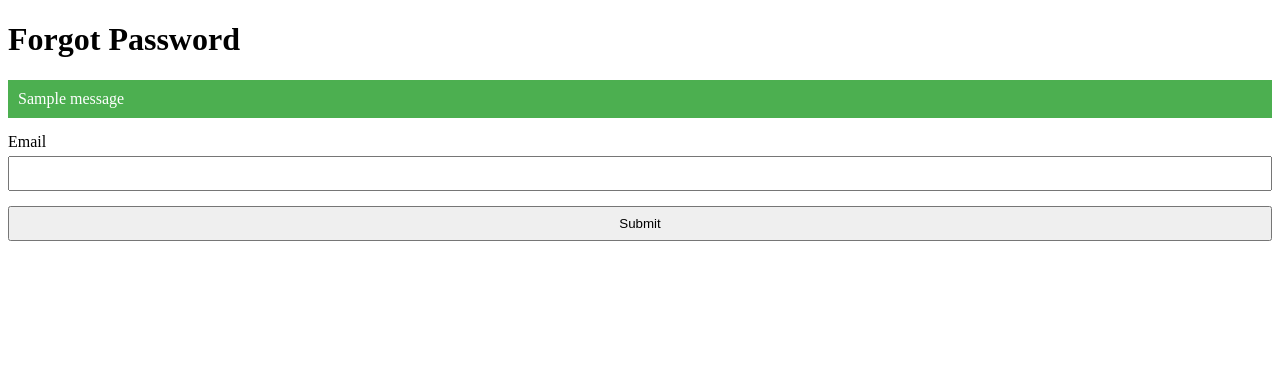
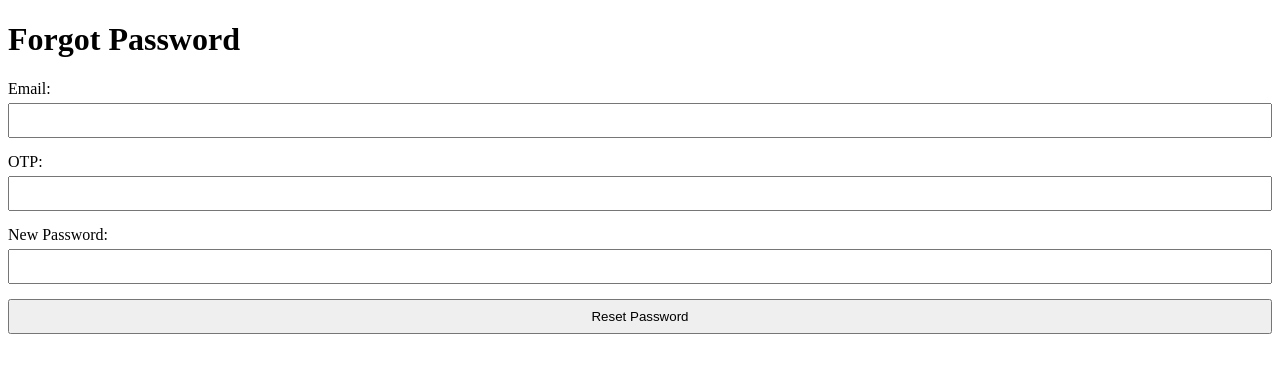
Before and after one commit to furkankyildirim/CS437-Cybersecurity-Project, a Flask app: page /forgot_password in a window 1280 px wide. Shown: the top 373 px of the page. Run offline with Flask 3, Linux system fonts and the light colour scheme; one stand-in notice (Sample message) is shown; some libraries are stand-ins or nearby versions.

Commit message:
small changes.

```diff
--- a/main.py
+++ b/main.py
@@ -16,6 +16,9 @@ import os, requests, pyotp, time
 from flask_wtf import FlaskForm
 from wtforms import StringField, PasswordField, SubmitField
 from wtforms.validators import DataRequired, Email, Length
+from flask_pymongo import PyMongo
+from email.message import EmailMessage
+import smtplib
 
 app = Flask(__name__)
 load_dotenv()
@@ -35,7 +38,7 @@ app.config['RECAPTCHA_SECRET_KEY'] = 'your_secret_key_here'
 app.config['MAIL_SERVER'] = 'smtp.gmail.com'
 app.config['MAIL_PORT'] = 587
 app.config['MAIL_USERNAME'] = 'cs437mfa@gmail.com'  # Your Gmail email address
-app.config['MAIL_PASSWORD'] = 'vzzy pxea yqma mffx'  # Application password generated for Gmail
+app.config['MAIL_PASSWORD'] = 'kvsg mabn dmnd xgcp'  # Application password generated for Gmail
 #app.config['MAIL_DEBUG'] = True
 app.config['MAIL_USE_TLS'] = True
 app.config['MAIL_USE_SSL'] = False
--- a/templates/forgot_password.html
+++ b/templates/forgot_password.html
@@ -32,53 +32,33 @@
 </head>
 <body>
     <h1>Forgot Password</h1>
-    {% with messages = get_flashed_messages(with_categories=true) %}
-        {% if messages %}
-            {% for category, message in messages %}
-                <div class="alert alert-{{ category }}">{{ message }}</div>
-            {% endfor %}
-        {% endif %}
-    {% endwith %}
+    <!-- Display flash messages here, if any -->
 
     <form method="POST">
-        {{ form.hidden_tag() }}
-
         <!-- Email Field -->
         <div class="form-group">
-            {{ form.email.label }}
-            {{ form.email(size=32) }}
-            {% if form.email.errors %}
-                {% for error in form.email.errors %}
-                    <span style="color: red;">[{{ error }}]</span>
-                {% endfor %}
-            {% endif %}
+            <label for="email">Email:</label>
+            <input type="email" id="email" name="email" size="32">
+            <!-- Display email errors here, if any -->
         </div>
 
         <!-- OTP Field -->
-        <div class="form-group" {% if session.reset_stage != 'verify_otp' %}style="display:none"{% endif %}>
-            {{ form.otp.label }}
-            {{ form.otp(size=6) }}
-            {% if form.otp.errors %}
-                {% for error in form.otp.errors %}
-                    <span style="color: red;">[{{ error }}]</span>
-                {% endfor %}
-            {% endif %}
+        <div class="form-group">
+            <label for="otp">OTP:</label>
+            <input type="text" id="otp" name="otp" size="6">
+            <!-- Display OTP errors here, if any -->
         </div>
 
         <!-- New Password Field -->
-        <div class="form-group" {% if session.reset_stage != 'verify_otp' %}style="display:none"{% endif %}>
-            {{ form.new_password.label }}
-            {{ form.new_password(size=20) }}
-            {% if form.new_password.errors %}
-                {% for error in form.new_password.errors %}
-                    <span style="color: red;">[{{ error }}]</span>
-                {% endfor %}
-            {% endif %}
+        <div class="form-group">
+            <label for="new_password">New Password:</label>
+            <input type="password" id="new_password" name="new_password" size="20">
+            <!-- Display password errors here, if any -->
         </div>
 
         <!-- Submit Button -->
         <div class="form-group">
-            {{ form.submit() }}
+            <input type="submit" value="Reset Password">
         </div>
     </form>
 </body>
```
